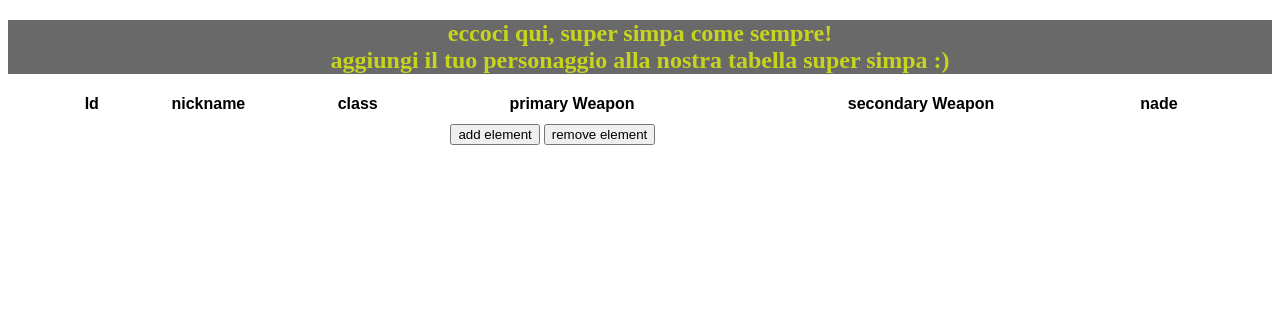
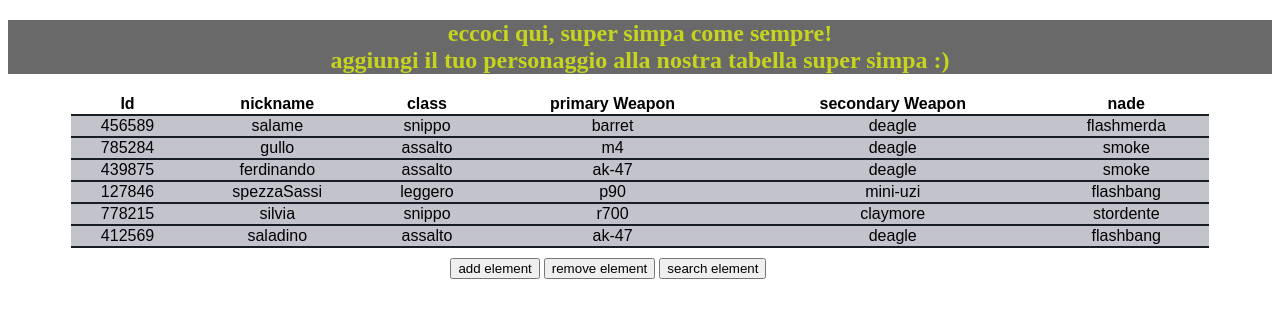
Before and after one commit to javekk/Model-View-Controller, a plain HTML site: page tabellaSimpatica/index.html in a window 1280 px wide. Drawn offline with Linux system fonts and the light colour scheme.

Commit message:
aggiunto un file dati con dei dati limitati, aggiunta la funzione per stamparli a video, aggiunta anche la funzione per cercare e salezionare le righe con vari parametri

```diff
--- a/tabellaSimpatica/css/style.css
+++ b/tabellaSimpatica/css/style.css
@@ -26,6 +26,10 @@ header {
     display: none;
 }
 
+#form2{
+    display: none;
+}
+
 #button{
     margin: auto;
     width: 30%;
--- a/tabellaSimpatica/index.html
+++ b/tabellaSimpatica/index.html
@@ -10,6 +10,7 @@
 
         <script src="lib/jquery-2.1.0.min.js"></script>
         <script src="js/script.js"></script>
+        <script src="js/data.js"></script>
     </head>
 
     <body>
@@ -38,6 +39,7 @@
         <div id="button">
             <button id = "addElem">add element</button>
             <button id = "removeElem">remove  element</button>
+            <button id = "cercaElem">search  element</button>
         </div>
 
          <div id = "form">
@@ -64,6 +66,31 @@
                 <br>
                 <button  id = "submit"> submitta</button>
         </div>
+
+         <div id = "form2">
+                id:<br>
+                <input type="text" name="id" id = "sette">
+                <br>
+                nickname:
+                <br>
+                <input type="text" name="nickname"  id = "otto">
+                <br>
+                class:<br>
+                <input type="text" name="clas"  id = "nove">
+                <br>
+                primary weapon:
+                <br>
+                <input type="text" name="first"  id = "dieci">
+                <br>
+                secondary weapon:<br>
+                <input type="text" name="second"  id = "undici">
+                <br>
+                nade:
+                <br>
+                <input type="text" name="nade"  id = "dodici">
+                <br>
+                <button  id = "cerca"> cerca</button>
+        </div>
     </body>
 
 
--- /dev/null
+++ b/tabellaSimpatica/js/data.js
@@ -0,0 +1,120 @@
+var tmpl1 = "<tr class='row'>" +
+               "<td class='id1'> " +
+               "    456589 " +
+               "</td>" +
+               "<td class='nickname1'> " +
+               "    salame " +
+               "</td>" +
+               "<td class='class1'> " +
+               "    snippo " +
+               "</td>" +
+               "<td class='first1'> " +
+               "    barret " +
+               "</td>" +
+               "<td class='second1'> " +
+               "    deagle " +
+               "</td>" +
+               "<td class='nade1'> " +
+               "    flashmerda " +
+               "</td>" +
+            "</li>";
+var tmpl2 = "<tr class='row'>" +
+               "<td class='id1'> " +
+               "    785284 " +
+               "</td>" +
+               "<td class='nickname1'> " +
+               "    gullo " +
+               "</td>" +
+               "<td class='class1'> " +
+               "    assalto " +
+               "</td>" +
+               "<td class='first1'> " +
+               "    m4 " +
+               "</td>" +
+               "<td class='second1'> " +
+               "    deagle " +
+               "</td>" +
+               "<td class='nade1'> " +
+               "    smoke " +
+               "</td>" +
+            "</li>";
+var tmpl3 = "<tr class='row'>" +
+               "<td class='id1'> " +
+               "    439875 " +
+               "</td>" +
+               "<td class='nickname1'> " +
+               "    ferdinando " +
+               "</td>" +
+               "<td class='class1'> " +
+               "    assalto " +
+               "</td>" +
+               "<td class='first1'> " +
+               "    ak-47 " +
+               "</td>" +
+               "<td class='second1'> " +
+               "    deagle " +
+               "</td>" +
+               "<td class='nade1'> " +
+               "    smoke " +
+               "</td>" +
+            "</li>";
+var tmpl4 = "<tr class='row'>" +
+               "<td class='id1'> " +
+               "    127846 " +
+               "</td>" +
+               "<td class='nickname1'> " +
+               "    spezzaSassi " +
+               "</td>" +
+               "<td class='class1'> " +
+               "    leggero " +
+               "</td>" +
+               "<td class='first1'> " +
+               "    p90 " +
+               "</td>" +
+               "<td class='second1'> " +
+               "    mini-uzi " +
+               "</td>" +
+               "<td class='nade1'> " +
+               "    flashbang " +
+               "</td>" +
+            "</li>";
+var tmpl5 = "<tr class='row'>" +
+               "<td class='id1'> " +
+               "    778215 " +
+               "</td>" +
+               "<td class='nickname1'> " +
+               "    silvia " +
+               "</td>" +
+               "<td class='class1'> " +
+               "    snippo " +
+               "</td>" +
+               "<td class='first1'> " +
+               "    r700 " +
+               "</td>" +
+               "<td class='second1'> " +
+               "    claymore " +
+               "</td>" +
+               "<td class='nade1'> " +
+               "    stordente " +
+               "</td>" +
+            "</li>";
+var tmpl6 = "<tr class='row'>" +
+               "<td class='id1'> " +
+               "    412569 " +
+               "</td>" +
+               "<td class='nickname1'> " +
+               "    saladino " +
+               "</td>" +
+               "<td class='class1'> " +
+               "    assalto " +
+               "</td>" +
+               "<td class='first1'> " +
+               "    ak-47 " +
+               "</td>" +
+               "<td class='second1'> " +
+               "    deagle " +
+               "</td>" +
+               "<td class='nade1'> " +
+               "    flashbang " +
+               "</td>" +
+            "</li>";
--- a/tabellaSimpatica/js/script.js
+++ b/tabellaSimpatica/js/script.js
@@ -20,6 +20,8 @@ var tmpl = "<tr class='row'>" +
             "</li>";
 
 
+
+
 function getDataFromForm(){
     var temp = tmpl;
 
@@ -33,6 +35,45 @@ function getDataFromForm(){
     return temp;
 }
 
+/*prende i valori dal form per la ricerca, ciclo su ogni riga della tabella per verificare se una riga soddisfa tutti i requisiti, se lo fa la
+  seleziono */
+function Search(){
+
+    var id = document.getElementById('sette').value;
+    var nickname =  document.getElementById('otto').value;
+    var clas =  document.getElementById('nove').value;
+    var first =  document.getElementById('dieci').value;
+    var second =  document.getElementById('undici').value;
+    var nade =  document.getElementById('dodici').value;
+
+    for(var i = 1; i < ($('#table tr:last').index() + 2); i++){
+        var $primo = $("#table tr:eq(" + i + ") td:first-child");
+        var $secondo = $("#table tr:eq(" + i + ") td:eq(1)");
+        var $terzo = $("#table tr:eq(" + i + ") td:eq(2)");
+        var $quarto = $("#table tr:eq(" + i + ") td:eq(3)");
+        var $quinto = $("#table tr:eq(" + i + ") td:eq(4)");
+        var $sesto = $("#table tr:eq(" + i + ") td:eq(5)");
+
+        if($primo.text().trim() == id || id== ""){
+            if($secondo.text().trim() == nickname || nickname == ""){
+                if($terzo.text().trim() == clas || clas == ""){
+                    if($quarto.text().trim() == first || first == ""){
+                        if($quinto.text().trim() == second || second == ""){
+                            if($sesto.text().trim() == nade || nade == ""){
+                                if($("#table tr:eq("+ i +")").attr("class") == "row"){
+                                    $("#table tr:eq("+ i +")").removeClass("row");
+                                    $("#table tr:eq("+ i +")").addClass("clicked");
+                                }
+                            }
+                        }
+                    }
+                }
+            }
+        }
+    }
+
+}
+
 
 /*this function get data from form and append those data in table as html */
 function addElementToTable(){
@@ -41,6 +82,17 @@ function addElementToTable(){
 }
 
 $(document).ready(function(){
+
+    /*aggiunge gli input di prova*/
+
+    $("#table").append(tmpl1);
+    $("#table").append(tmpl2);
+    $("#table").append(tmpl3);
+    $("#table").append(tmpl4);
+    $("#table").append(tmpl5);
+    $("#table").append(tmpl6);
+
+
     /*this function  show the form for insert of data when you click the button add element*/
     $("#addElem").click(function(){
         $("#form").show();
@@ -73,4 +125,15 @@ $(document).ready(function(){
         $(".clicked").remove();
     });
 
+    /* this function show the form for search */
+    $("#cercaElem").click(function(){
+        $("#form2").show();
+    });
+
+    $("#cerca").click(function(){
+        Search();
+        //$("#form2").hide();
+    });
+
+
 });
```
